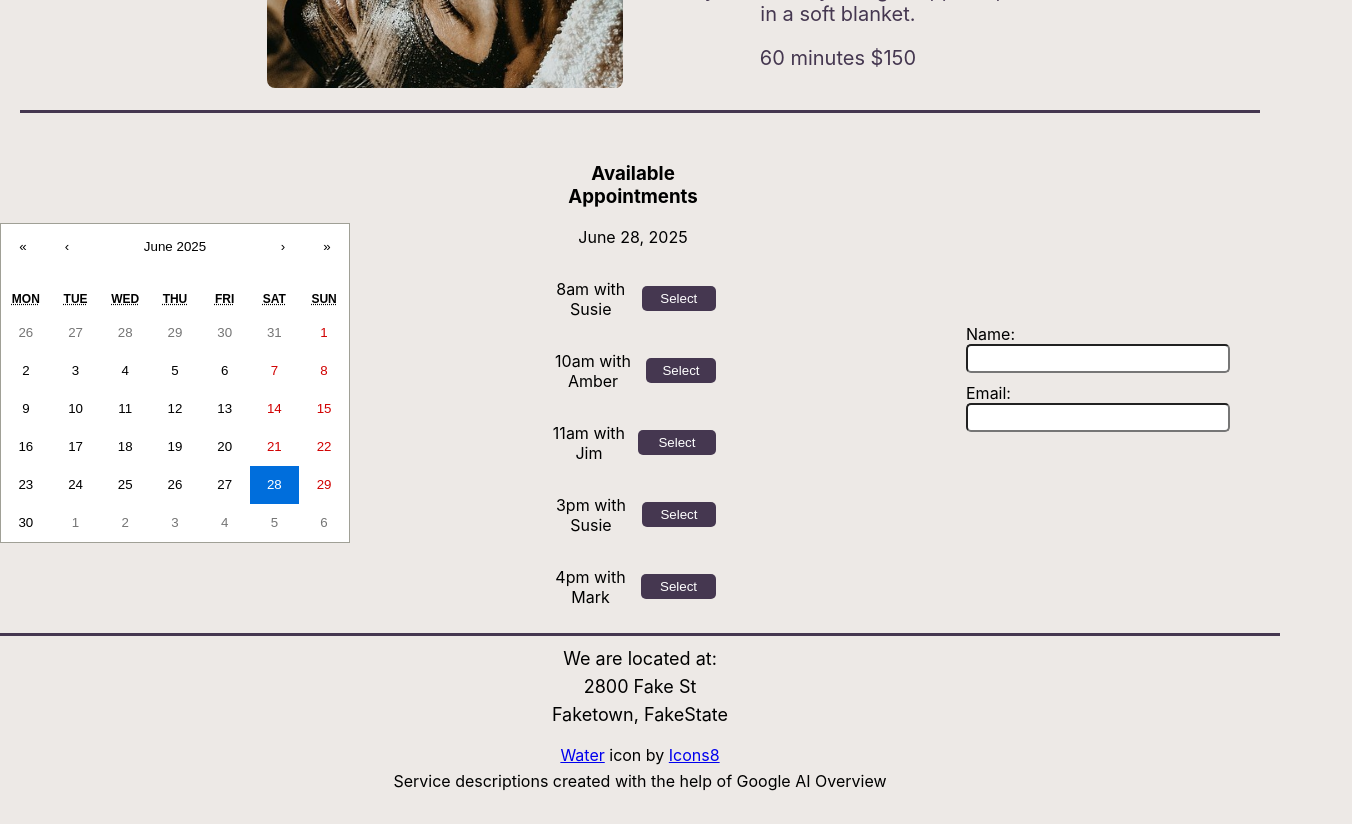
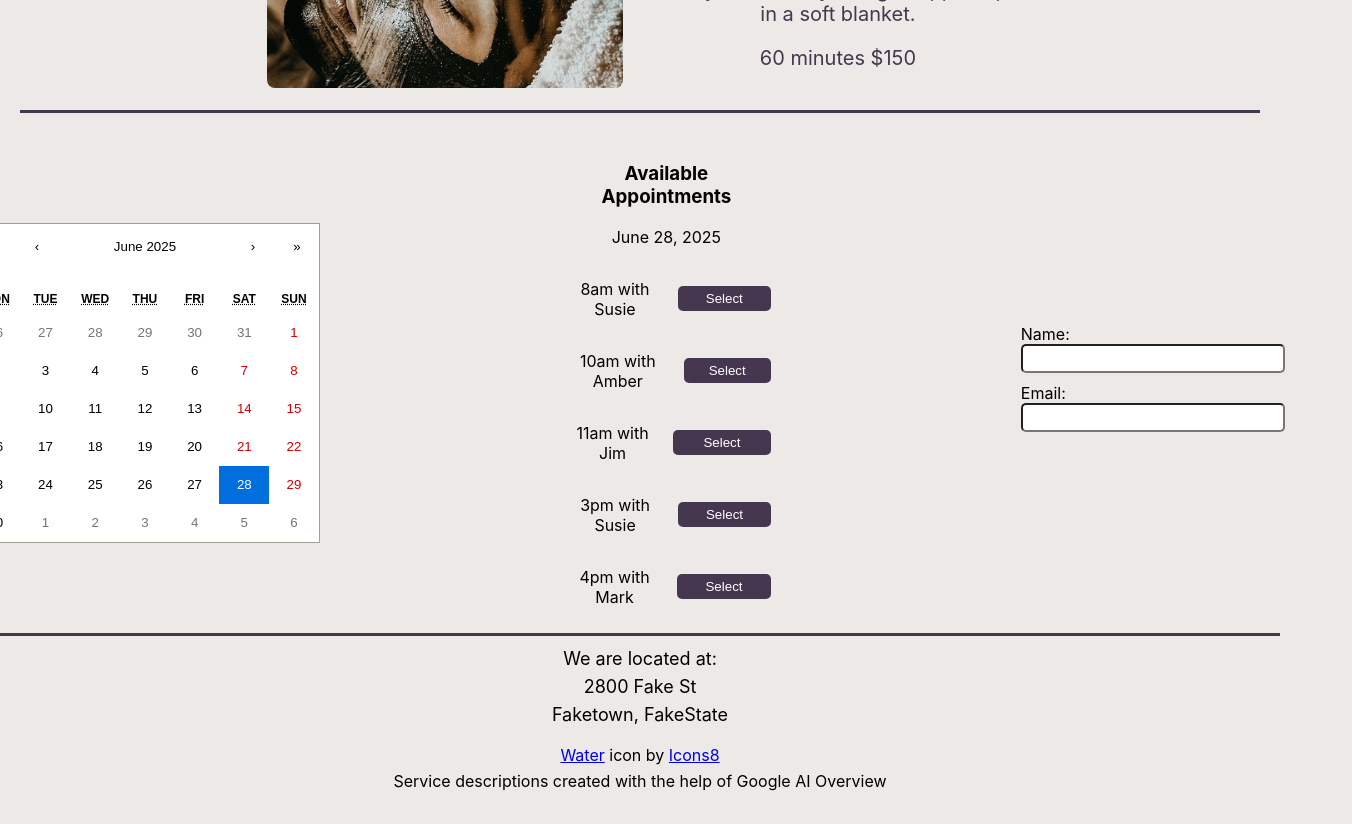
Before and after one commit to LaurenCummings/spa-project, a React (Vite) app: page / in a window 1280 px wide. Shown: the part 3660-4484 px from the top of the page, 1352 px wide, since content can reach past the window. Built offline with nearby package versions, Linux system fonts and the light colour scheme; a web font is replaced by a local one.

Commit message:
added div to style booking and submitted sections together

```diff
--- a/src/components/BookNow.jsx
+++ b/src/components/BookNow.jsx
@@ -56,7 +56,7 @@ function BookNow() {
     }, [selectedDate]);
 
     return (
-        <div>
+        <div className="appointment-section">
             <div className={formSubmitted ? "book-now submitted" : "book-now"}>
                 <div className="calendar">
                     <Calendar onChange={handleSelectedDate} value={selectedDate} />
--- a/src/css/BookNow.css
+++ b/src/css/BookNow.css
@@ -1,7 +1,13 @@
-.book-now {
+.appointment-section {
     border: var(--clr-dk-purple);
     border-style: none none solid none;
     height: 500px;
+    display: flex;
+    align-items: center;
+    justify-content: center;
+}
+
+.book-now {
     display: flex;
     justify-content: center;
     align-items: center;
@@ -115,11 +121,7 @@
 
 .submitted-info-active {
     text-align: center;
-    height: 500px;
-    border: var(--clr-dk-purple);
-    border-style: none none solid none;
     font-size: 20px;
-    padding-top: 40px;
 }
 
 .submitted-info {
```
